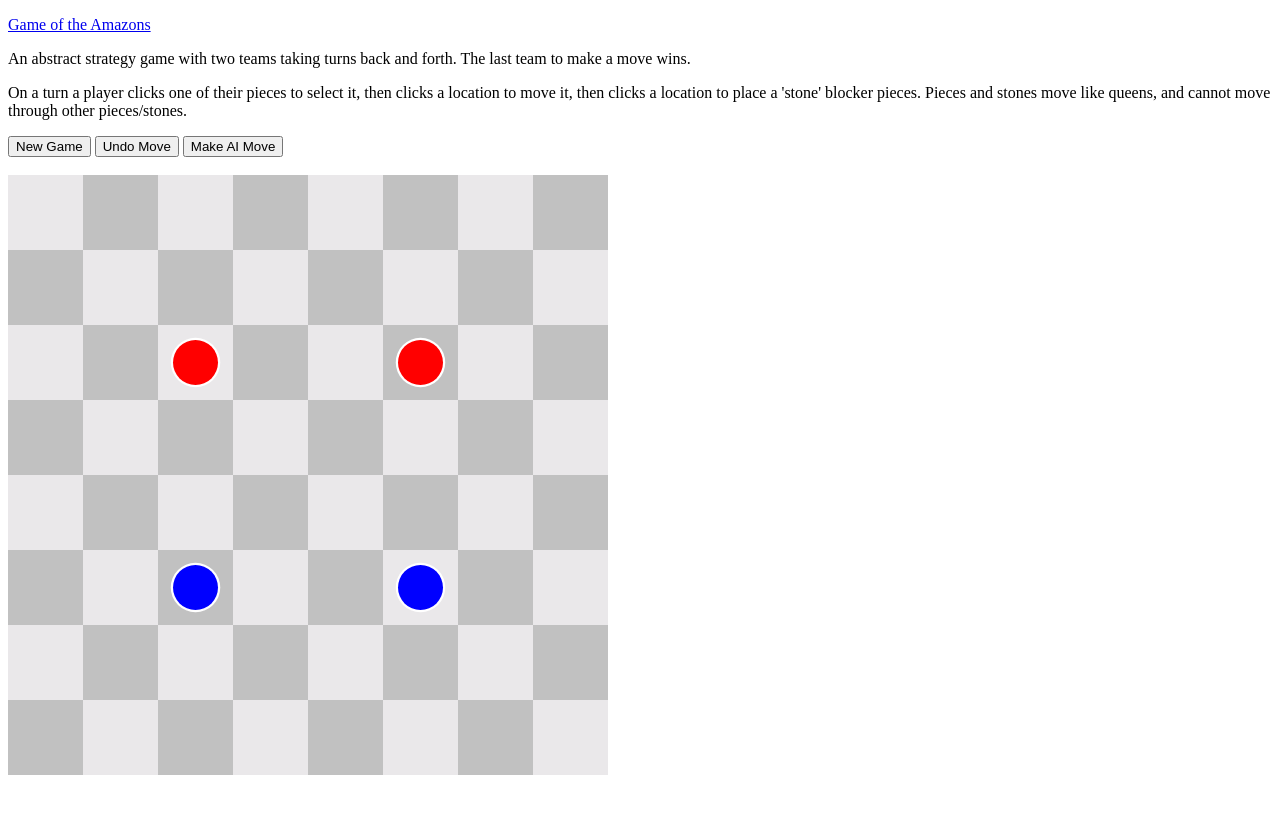
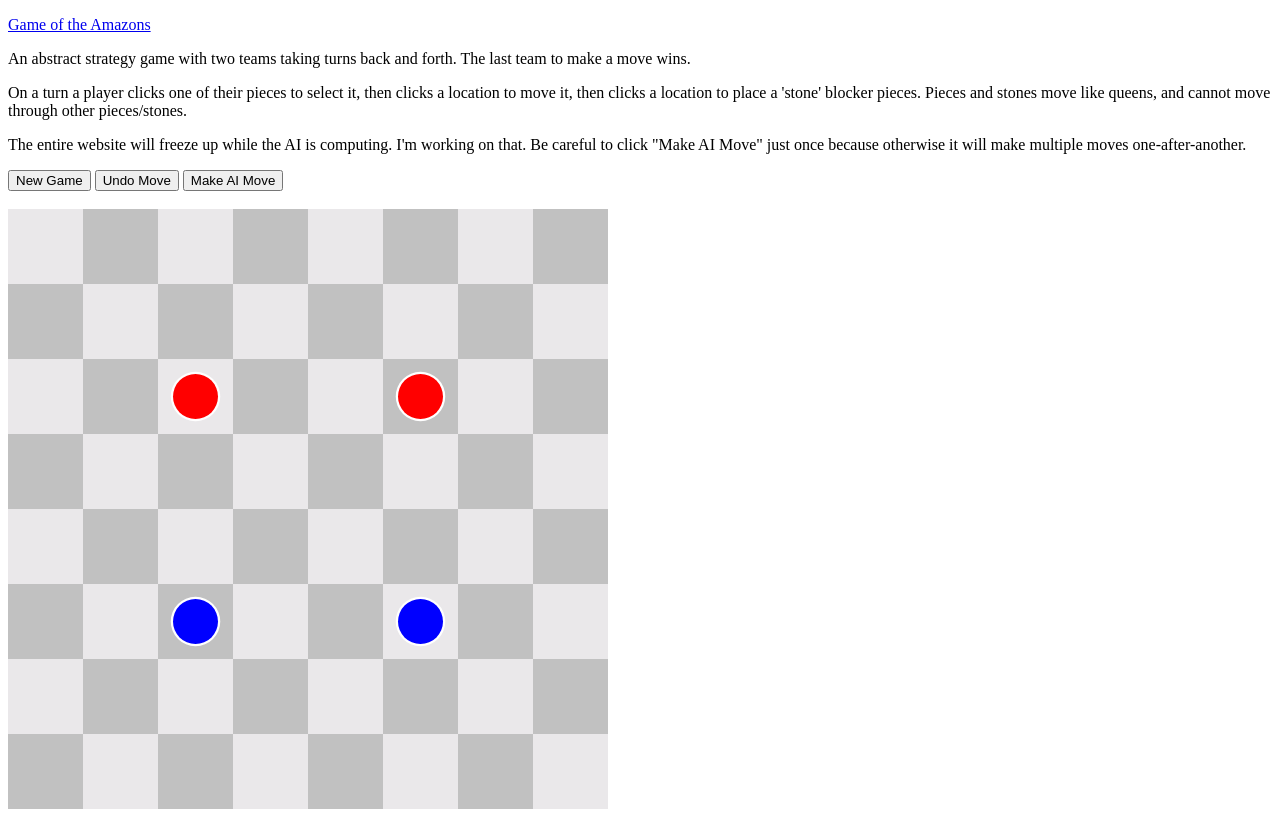
Before and after one commit to aquarial/webassembly-amazons-ai, a website built with webpack: page website/index.html in a window 1280 px wide. Before the commit the page ends 800 px from the top, so only its background shows below. Built offline with nearby package versions, Linux system fonts and the light colour scheme.

Commit message:
Note website will freeze

```diff
--- a/website/index.html
+++ b/website/index.html
@@ -24,6 +24,14 @@
       and cannot move through other pieces/stones.
     </p>
 
+    <p>
+      The entire website
+      will freeze up while the AI is computing.
+      I'm working on that.
+      Be careful to click "Make AI Move" just once because
+      otherwise it will make multiple moves one-after-another.
+    </p>
+
     <button id="newgame" type="button">New Game</button>
     <button id="undo" type="button">Undo Move</button>
     <button id="makeai" type="button">Make AI Move</button>
```
